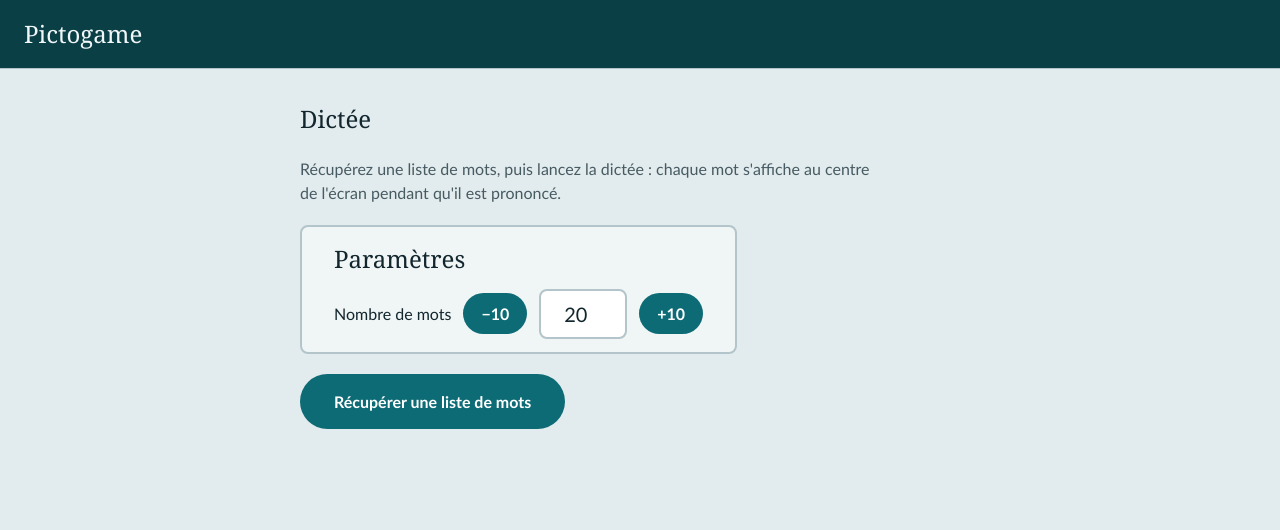
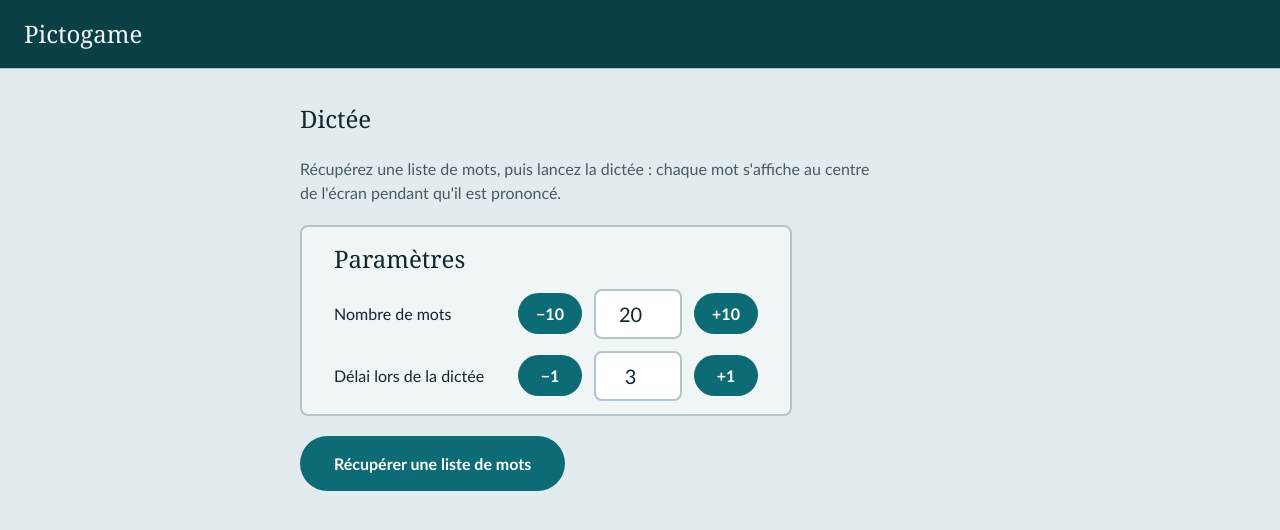
Before and after one commit to Atneyo/pictogame, a React (Vite) app in the folder frontend/: page /dictation in a window 1280 px wide. Shown: the top 530 px of the page. Built offline with nearby package versions, Linux system fonts and the light colour scheme.

Commit message:
feat: add delay between words choice

```diff
--- a/frontend/src/components/NumberParameter.module.css
+++ b/frontend/src/components/NumberParameter.module.css
@@ -6,7 +6,9 @@
 }
 
 .parameterLabel {
+  width: 10rem;
   color: var(--color-text);
+  margin-right: 0.75rem;
 }
 
 .parameterInput {
@@ -18,3 +20,7 @@
   font-size: 1.25rem;
   padding: 0.5rem 0.75rem;
 }
+
+.parameterButton {
+  width: 4rem;
+}
--- a/frontend/src/components/NumberParameter.tsx
+++ b/frontend/src/components/NumberParameter.tsx
@@ -33,6 +33,7 @@ export default function NumberParameter({
       <Button
         size="small"
         aria-label={`Retirer ${step} mots`}
+        className={styles.parameterButton}
         onClick={() =>
           updateValue(
             (min !== undefined
@@ -57,6 +58,7 @@ export default function NumberParameter({
       <Button
         size="small"
         aria-label={`Ajouter ${step} mots`}
+        className={styles.parameterButton}
         onClick={() =>
           updateValue(
             (max !== undefined
--- a/frontend/src/pages/DictationPage.tsx
+++ b/frontend/src/pages/DictationPage.tsx
@@ -10,13 +10,20 @@ export const DEFAULT_WORD_COUNT = "20";
 export const WORD_MIN = 1;
 export const WORD_MAX = 50;
 
+export const DEFAULT_DELAY_S = "3";
+
 export default function DictationPage() {
+  const [countString, setCountString] = useState(DEFAULT_WORD_COUNT);
+  const count = Number(countString);
+
+  const [delaySString, setDelaySString] = useState(DEFAULT_DELAY_S);
+  const delayS = Number(delaySString);
+
   const { words, isLoading, error, loadWords } = useRandomWords();
   const labels = useMemo(() => words.map((word) => word.label), [words]);
-  const { status, currentWord, isSupported, start, pause, resume, stop } = useWordReader(labels);
-
-  const [countString, setCountString] = useState(DEFAULT_WORD_COUNT);
-  const count = Number(countString);
+  const { status, currentWord, isSupported, start, pause, resume, stop } = useWordReader(labels, {
+    delayMs: delayS * 1000,
+  });
 
   // Dictation screen: only the word being spoken, centered
   if (status !== "idle") {
@@ -63,8 +70,15 @@ export default function DictationPage() {
           value={countString}
           updateValue={setCountString}
           step={10}
-          min={1}
-          max={50}
+          min={WORD_MIN}
+          max={WORD_MAX}
+        />
+        <NumberParameter
+          label="Délai lors de la dictée"
+          value={delaySString}
+          updateValue={setDelaySString}
+          step={1}
+          min={0}
         />
       </div>
 
```
